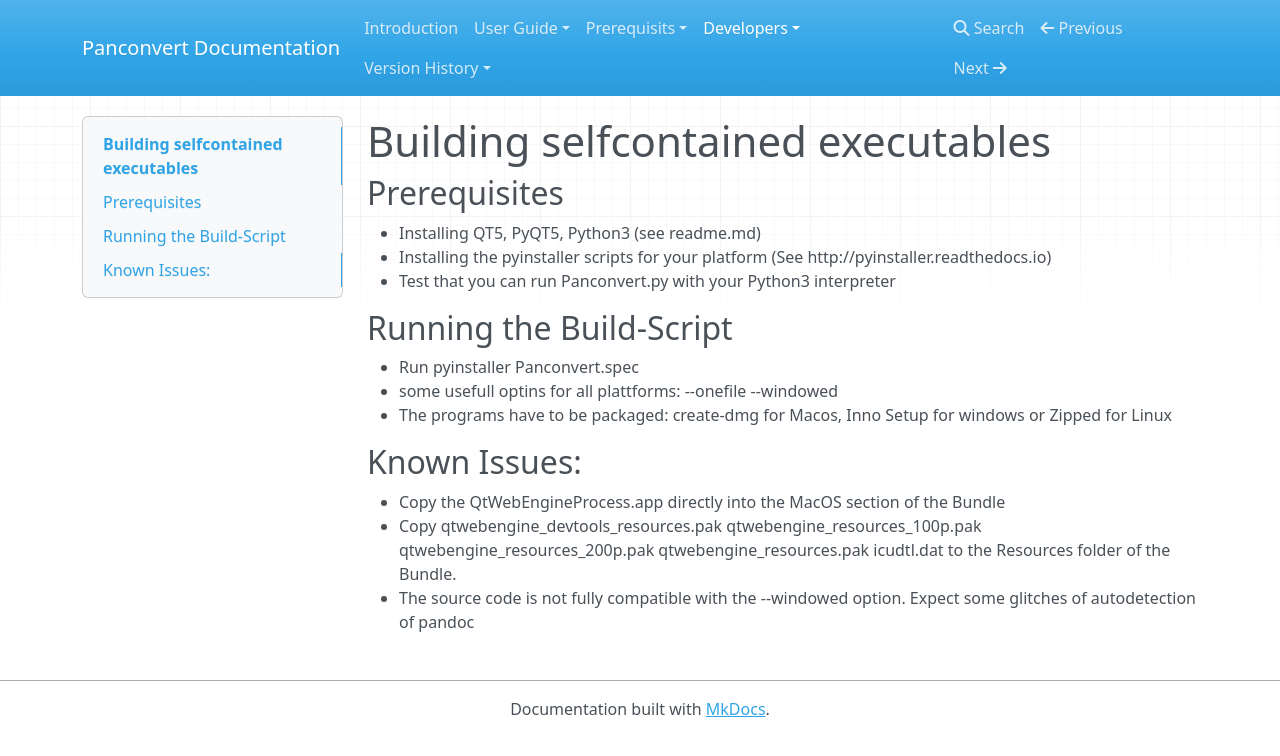
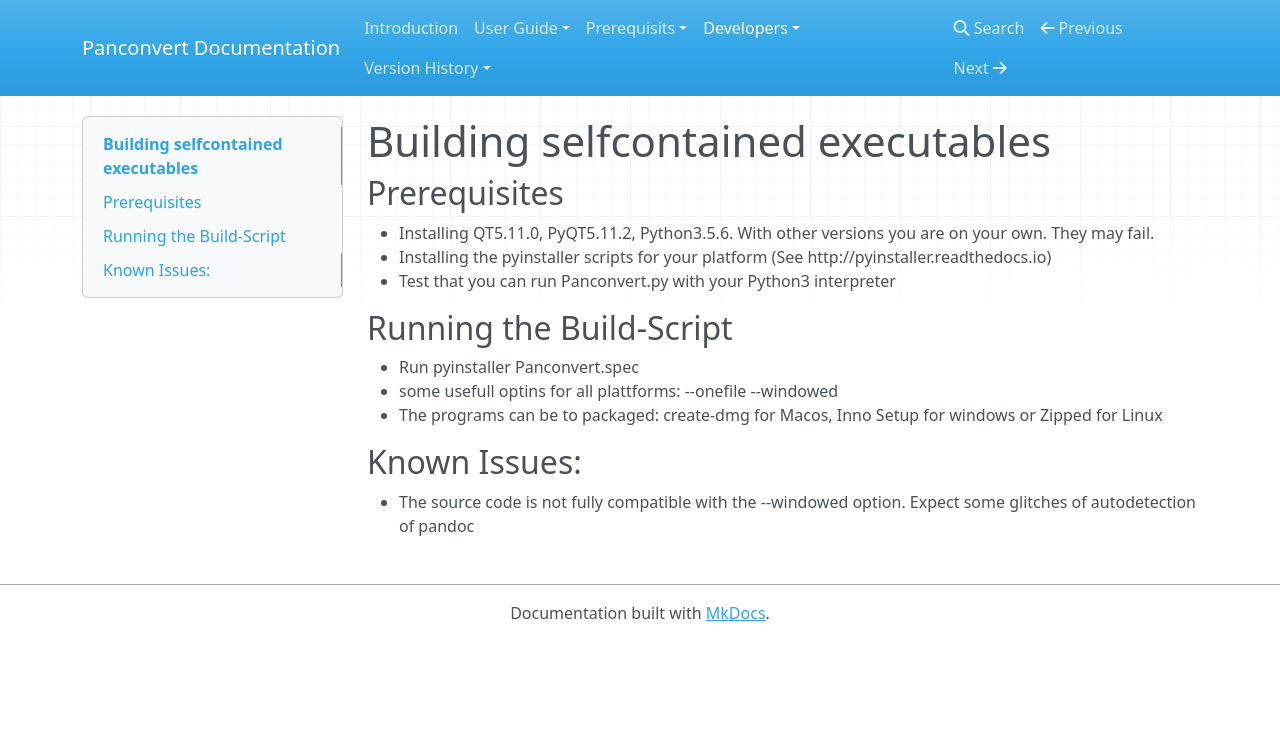
Before and after one commit to apaeffgen/PanConvert, an MkDocs documentation site: the page built from docs/Xtras/Build_Instructions.md, in a window 1280 px wide. Shown: the top 756 px of the page. Built offline with MkDocs 1.6.1, drawn with Linux system fonts in a browser that asks for light colours; nearby versions of some CDN libraries; old or Windows-style settings are respelled for this version of MkDocs.

Commit message:
Documentation Update

```diff
--- a/docs/Xtras/Build_Instructions.md
+++ b/docs/Xtras/Build_Instructions.md
@@ -2,7 +2,7 @@
 
 ## Prerequisites
 
-- Installing QT5, PyQT5, Python3 (see readme.md)
+- Installing QT5.11.0, PyQT5.11.2, Python3.5.6. With other versions you are on your own. They may fail.
 - Installing the pyinstaller scripts for your platform (See http://pyinstaller.readthedocs.io)
 - Test that you can run Panconvert.py with your Python3 interpreter
 
@@ -10,17 +10,10 @@
 ## Running the Build-Script
 - Run pyinstaller Panconvert.spec
 - some usefull optins for all plattforms: --onefile --windowed
-- The programs have to be packaged: create-dmg for Macos, Inno Setup for windows or Zipped for Linux
+- The programs can be to packaged: create-dmg for Macos, Inno Setup for windows or Zipped for Linux
 
 
 ## Known Issues:
 
-- Copy the QtWebEngineProcess.app directly into the MacOS section of the Bundle
-- Copy qtwebengine_devtools_resources.pak
-       qtwebengine_resources_100p.pak
-       qtwebengine_resources_200p.pak
-       qtwebengine_resources.pak
-       icudtl.dat
-       to the Resources folder of the Bundle.
 - The source code is not fully compatible with the --windowed option. Expect some glitches of
 autodetection of pandoc
```
Also changed, not shown: docs/changelog.md (+2 -0 lines), readme.md (+4 -4 lines).
